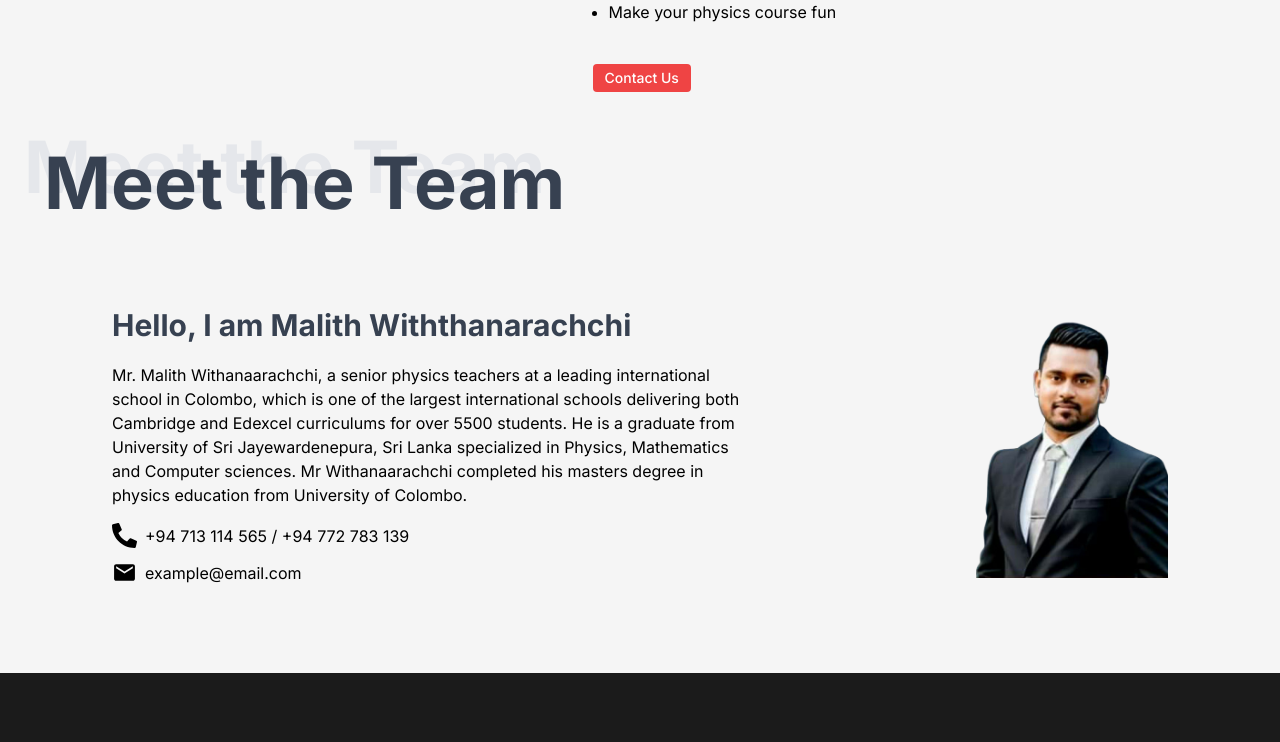
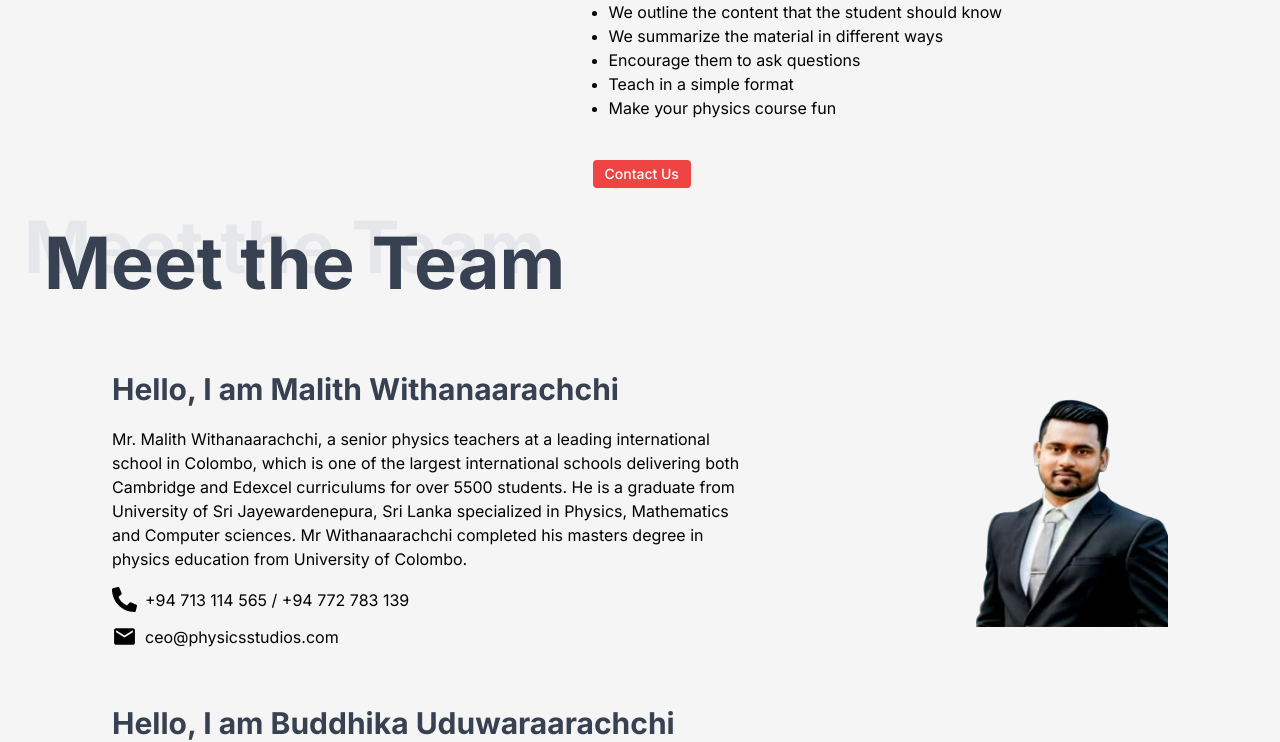
Before and after one commit to Vikum-AI/physics-studios, a Next.js app: page /about in a window 1280 px wide. Shown: the part 568-1310 px from the top of the page. Built offline with nearby package versions, Linux system fonts and the light colour scheme; no server answers.

Commit message:
Add tutor info to about header

```diff
--- a/widgets/about-header/AboutHeader.tsx
+++ b/widgets/about-header/AboutHeader.tsx
@@ -1,6 +1,6 @@
 import { Controls, Player } from "@lottiefiles/react-lottie-player";
 import Image from "next/image";
-import React from "react";
+import React, { useId } from "react";
 import Header from "../../components/3dheader/Header";
 import Button from "../../components/button/Button";
 import ProfilePic from "../../Assets/profile-pic-1.png";
@@ -8,6 +8,8 @@ import SquigglyArrowOne from "../../Assets/doodles/squiggly-arrow-2.png";
 import { useRouter } from "next/router";
 import { FaPhoneAlt } from "react-icons/fa";
 import { MdEmail } from "react-icons/md";
+import TutorIntro from "../tutor-intro/TutorIntro";
+import TutorInfo from "../../const/tutors/TutorInfo";
 
 export default function AboutHeader() {
   const router = useRouter();
@@ -15,7 +17,7 @@ export default function AboutHeader() {
   return (
     <div className="mt-14">
       <Header label="About Us" />
-      <div className="relative -top-24 flex flex-col md:flex-row items-center justify-around">
+      <div className="flex flex-col md:flex-row items-center justify-around">
         <div className="w-[300px] h-[300px] md:w-[450px] md:h-[450px]">
           <Player
             autoplay
@@ -27,7 +29,7 @@ export default function AboutHeader() {
           </Player>
         </div>
         <div className="w-[85%] md:w-[50%]">
-          <p className="text-lg">
+          <section className="text-lg">
             Physics is the branch of science that deals with the structure of
             matter and how the fundamentals constituents of the universe
             interacts. It studies objects ranging from very small subatomic
@@ -46,7 +48,7 @@ export default function AboutHeader() {
               <li>Teach in a simple format</li>
               <li>Make your physics course fun</li>
             </ul>
-          </p>
+          </section>
           <div className="mt-10">
             <Button
               label="Contact Us"
@@ -55,51 +57,18 @@ export default function AboutHeader() {
           </div>
         </div>
       </div>
-      <Header label="Meet the Team" extras="relative -top-20" />
-      <div className="relative -top-16 flex flex-col md:flex-row  justify-around items-center">
-        <div className="w-[85%] md:w-[50%]">
-          <h1 className="text-3xl font-bold text-gray-700 mb-5">
-            Hello, I am Malith Withthanarachchi
-          </h1>
-          <p>
-            Mr. Malith Withanaarachchi, a senior physics teachers at a leading
-            international school in Colombo, which is one of the largest
-            international schools delivering both Cambridge and Edexcel
-            curriculums for over 5500 students. He is a graduate from University
-            of Sri Jayewardenepura, Sri Lanka specialized in Physics,
-            Mathematics and Computer sciences. Mr Withanaarachchi completed his
-            masters degree in physics education from University of Colombo.
-          </p>
-          {/* <Socials /> */}
-          <div className="mt-4">
-            <ul className="flex flex-col space-y-3">
-              <li className="cursor-pointer">
-                <div className="flex space-x-2 items-center">
-                  <FaPhoneAlt
-                    className="hover:text-green-500 transition duration-500"
-                    size={25}
-                  />
-                  <span>+94 713 114 565 / +94 772 783 139</span>
-                </div>
-              </li>
-              <li className="cursor-pointer">
-                <div className="flex space-x-2 items-center">
-                  <MdEmail
-                    className="hover:text-[#1DA1F2] transition duration-500"
-                    size={25}
-                  />
-                  <span>example@email.com</span>
-                </div>
-              </li>
-            </ul>
-          </div>
-          <div className="hidden mdLflex w-[20%] rotate-[270deg] relative left-[60%]">
-            <Image src={SquigglyArrowOne} alt="doodle" />
-          </div>
-        </div>
-        <div className="w-[50%] sm:w-[40%] md:w-[25%] lg:w-[15%]">
-          <Image src={ProfilePic} alt="Profile picture" />
-        </div>
+      <Header label="Meet the Team" />
+      <div className="flex flex-col space-y-14">
+        {TutorInfo.map((item) => (
+          <TutorIntro
+            key={item.tutorId}
+            tutorName={item.tutorName}
+            description={item.description}
+            phoneNumber={item.phoneNumber}
+            email={item.email}
+            image={item.image}
+          />
+        ))}
       </div>
     </div>
   );
```
